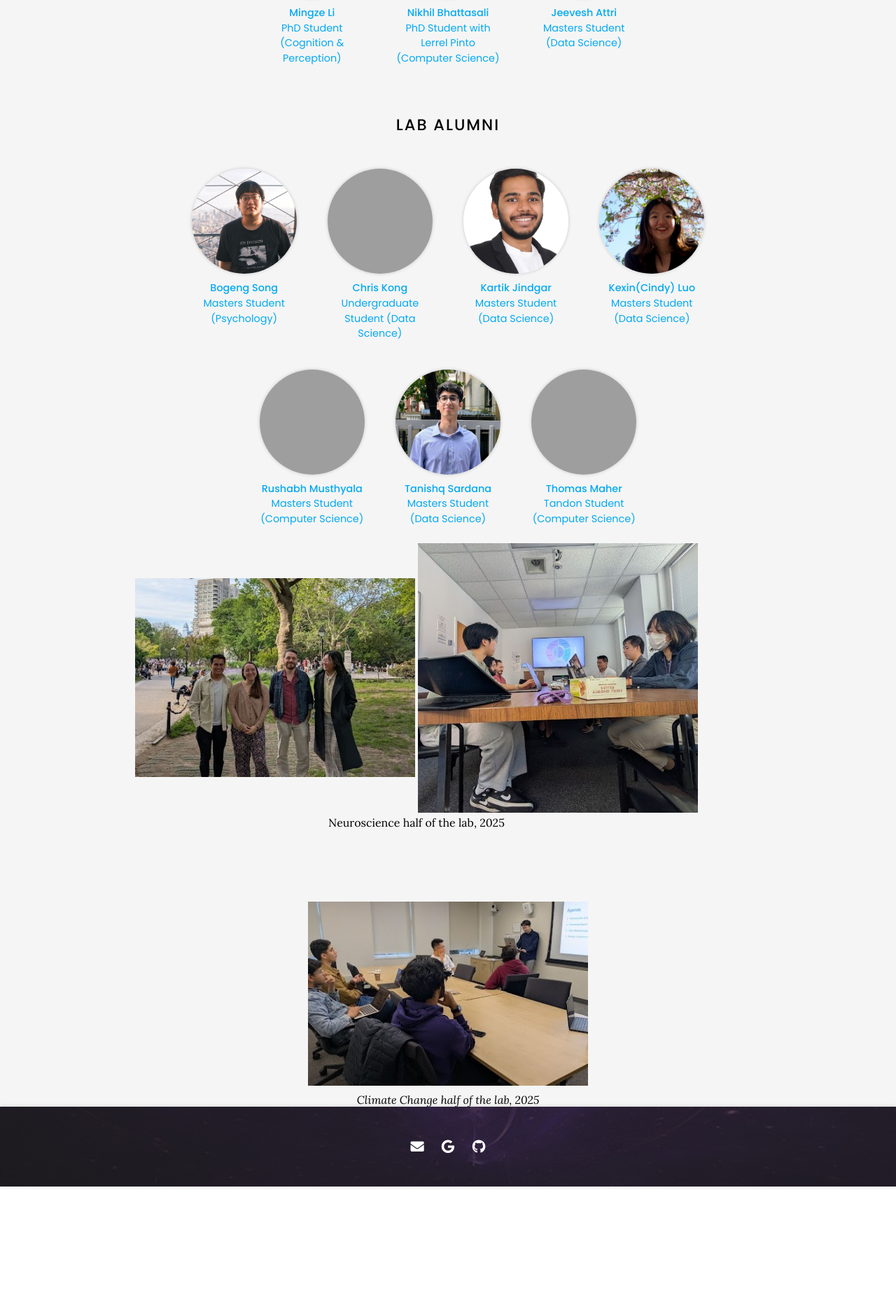
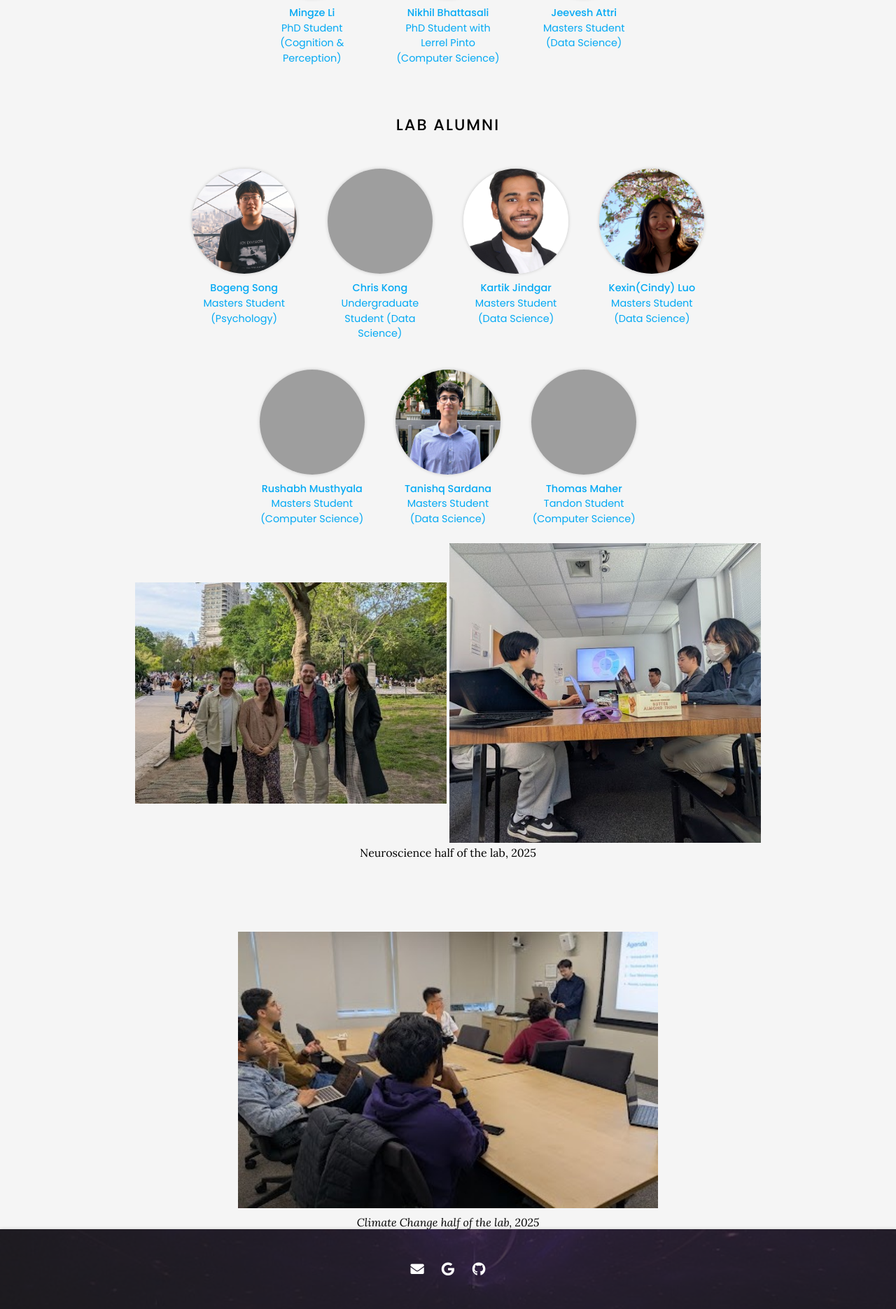
Before and after one commit to Lindsay-Lab/lindsay-lab.github.io, a Jekyll site: the page built from team/index.md, in a window 1280 px wide. Shown: the part 1177-3047 px from the top of the page at 70% size. Built offline with Jekyll 4.4.1, drawn with Linux system fonts in a browser that asks for light colours; nearby versions of some CDN libraries; before the commit the page ends 2872 px from its top, so only the background shows below that; grey boxes are pictures that could not be loaded.

Commit message:
Update index.md

```diff
--- a/team/index.md
+++ b/team/index.md
@@ -60,8 +60,8 @@ The Lindsay Lab started in Fall of 2022. See current and past lab members below.
 
 <table>
 <tr>
-<td><img src="https://raw.githubusercontent.com/Lindsay-Lab/lindsay-lab.github.io/refs/heads/main/images/neurolab_edit.jpg" alt="Lab gathering" width="400"/></td>
-<td><img src="https://raw.githubusercontent.com/Lindsay-Lab/lindsay-lab.github.io/refs/heads/main/images/labJC_crop.jpg" alt="Journal Club" width="400"/></td>
+<td><img src="https://raw.githubusercontent.com/Lindsay-Lab/lindsay-lab.github.io/refs/heads/main/images/neurolab_edit.jpg" alt="Lab gathering" width="500"/></td>
+<td><img src="https://raw.githubusercontent.com/Lindsay-Lab/lindsay-lab.github.io/refs/heads/main/images/labJC_crop.jpg" alt="Journal Club" width="500"/></td>
 </tr>
 <tr>
 <td colspan="2" align="center">Neuroscience half of the lab, 2025</td>
@@ -73,5 +73,5 @@ The Lindsay Lab started in Fall of 2022. See current and past lab members below.
   include figure.html
   image="images/climatelab_edit.jpg"
   caption="Climate Change half of the lab, 2025"
-  width="400px"
+  width="600px"
 %}
```
